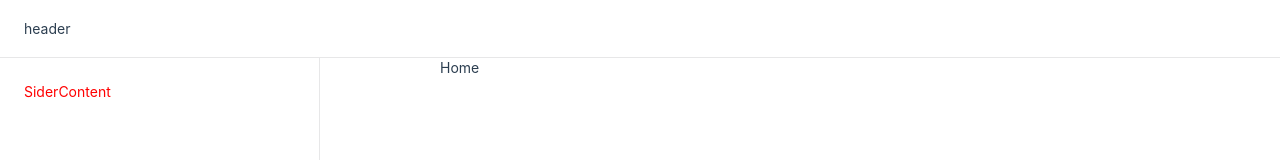
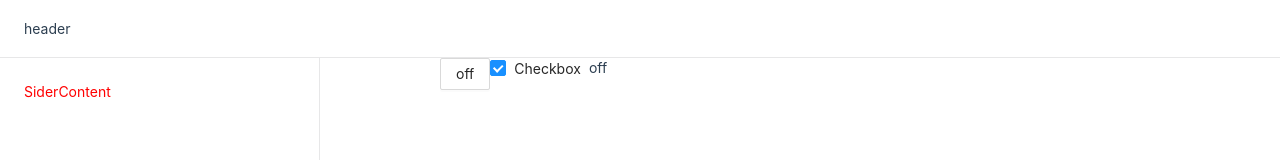
Before and after one commit to typhoonIscoming/react-template, a React app: page /home in a window 1280 px wide. Shown: the top 160 px of the page. Built offline with nearby package versions, Linux system fonts and the light colour scheme.

Commit message:
mod: 配置postcss

```diff
--- /dev/null
+++ b/postcss.config.js
@@ -0,0 +1,7 @@
+const autoprefixer = require('autoprefixer');
+
+module.exports = () => ({
+    plugins: {
+        autoprefixer: {},
+    },
+})
--- /dev/null
+++ b/src/views/home/home.css
@@ -0,0 +1,26 @@
+.btn-enter {
+    transform: translate(100%, 0);
+    opacity: 0;
+}
+
+.btn-enter-active {
+    transform: translate(0, 0);
+    opacity: 1;
+    transition: all 500ms;
+}
+
+.btn-exit {
+    transform: translate(0, 0);
+    opacity: 1;
+}
+
+.btn-exit-active {
+    transform: translate(-100%, 0);
+    opacity: 0;
+    transition: all 500ms;
+}
+
+.Home {
+    width: 100%;
+    display: flex;
+}
--- a/src/views/home/home.scss
+++ /dev/null
@@ -1,4 +0,0 @@
-
-.Home{
-    width: 100%;
-}
--- a/src/views/home/index.js
+++ b/src/views/home/index.js
@@ -2,14 +2,37 @@ import React, { useTransition, useState } from 'react';
 import Layout from '@/components/layout';
 import RouterContext from '@/context/routerContext';
 
-import './home.scss';
+import { Button, Checkbox } from 'antd';
+import { CSSTransition, SwitchTransition } from 'react-transition-group';
+
+import './home.css';
 
 export default function Home(props) {
+    const [isAccess, setAccess] = useState(false);
+    const [checked, setChecked] = useState(true);
+    const onChange = (e) => {
+        console.log('checked = ', e.target.checked);
+        setChecked(!checked);
+    };
     return (
         <RouterContext.Provider value={props}>
             <Layout className="LayoutHome">
                 <div className='Home'>
-                Home
+                    <Button onClick={() => setAccess((val) => !val)}>
+                        {isAccess ? "on": "off"}
+                    </Button>
+                    <Checkbox checked={checked} onChange={onChange}>Checkbox</Checkbox>
+                    <SwitchTransition mode="out-in">
+                        <CSSTransition
+                            classNames="btn"
+                            timeout={500}
+                            key={isAccess ? "on" : "off"}
+                        >
+                                <span>
+                                { isAccess ? "on" : "off" }
+                                </span>
+                        </CSSTransition>
+                    </SwitchTransition>
                 </div>
             </Layout>
         </RouterContext.Provider>
--- a/webpack.config.js
+++ b/webpack.config.js
@@ -2,6 +2,8 @@ const path = require("path");
 const fs = require("fs");
 const HtmlWebpackPlugin = require("html-webpack-plugin");
 const TerserPlugin = require("terser-webpack-plugin");
+const MiniCssExtractPlugin = require('mini-css-extract-plugin');
+const CssMinimizerPlugin = require('css-minimizer-webpack-plugin');
 
 const resolve = (relativePath) => path.resolve(__dirname, relativePath);
 
@@ -94,7 +96,8 @@ module.exports = {
         minimizer: [
             new TerserPlugin({
                 extractComments: false, // 去除模块中的LICENSE.txt文件
-            })
+            }),
+            new CssMinimizerPlugin(),
         ],
     },
     module: {
@@ -115,12 +118,28 @@ module.exports = {
             },
             {
                 test: /\.css$/,
-                use: ['style-loader', 'css-loader'],
+                use: ['style-loader', 'css-loader', 'postcss-loader'],
             },
             {
                 test: /\.scss$/,
                 use: ['style-loader', 'css-loader', 'sass-loader'],
             },
+            {
+                test: /\.less$/,
+                use: ['style-loader', 'css-loader', {
+                    loader: 'less-loader',
+                    options: {
+                        lessOptions: {
+                            javascriptEnabled: true,
+                            postcssOptions: {
+                                plugins: [
+                                    'postcss-preset-env'
+                                ]
+                            },
+                        },
+                    },
+                }],
+            },
         ],
     },
 };
```
Also changed, not shown: package.json (+14 -2 lines), .babelrc, 1 other file (tests, documents, lock files or other folders).
